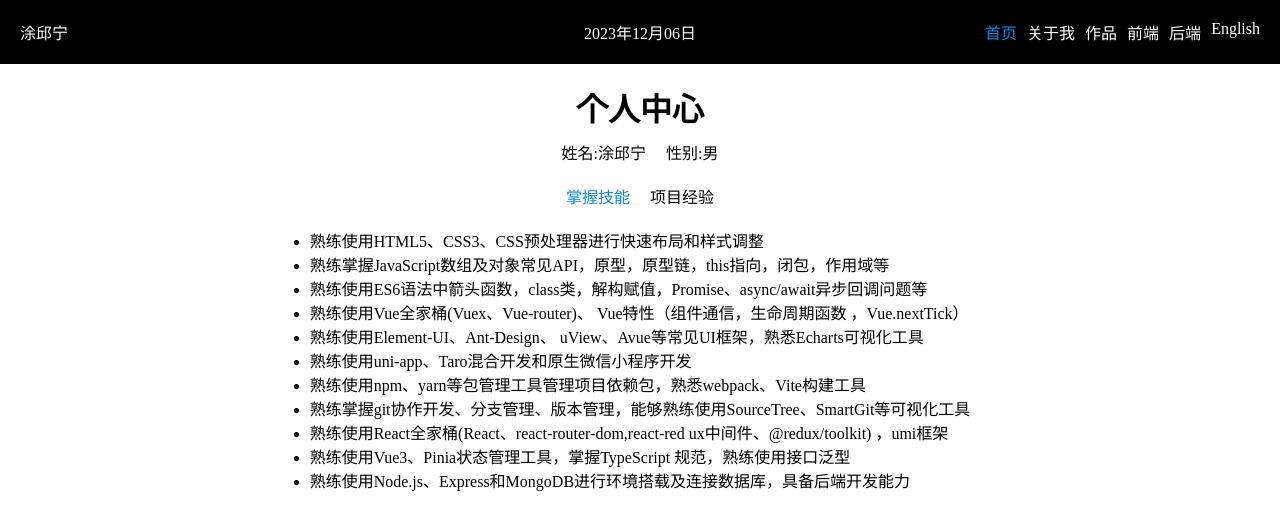
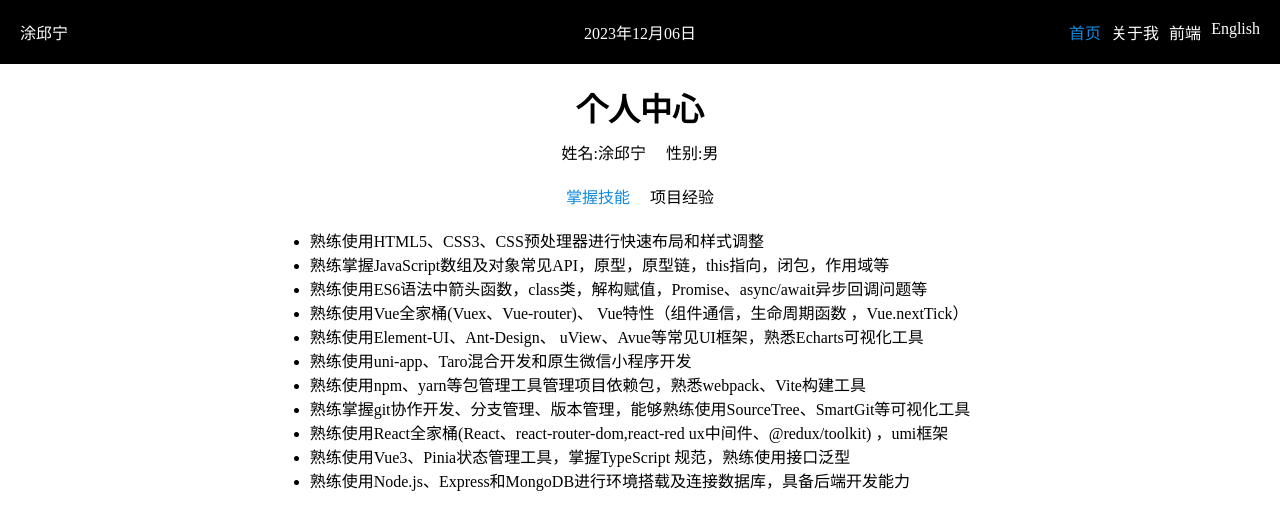
Before and after one commit to tuqiuning/tqn_blog, a React (Vite) app: page /#/home/skill in a window 1280 px wide. Shown: the top 530 px of the page. Built offline with nearby package versions, Linux system fonts and the light colour scheme.

Commit message:
feat：点击顶部左侧logo，导航栏激活的item回到首页

```diff
--- a/src/App.jsx
+++ b/src/App.jsx
@@ -6,6 +6,7 @@ import My from "./pages/My/My.jsx";
 import Index from "./pages/Index/index.jsx";
 import Home from "./pages/Home";
 import About from "./pages/About";
+import Web from './pages/Web';
 import Skill from './pages/Home/components/Skill';
 import Project from './pages/Home/components/Project';
 import "./App.css";
@@ -22,6 +23,7 @@ function App(props) {
             <Route path="project" element={<Project />}></Route>
           </Route>
           <Route path="about" element={<About />}></Route>
+          <Route path="web" element={<Web />}></Route>
 
         </Route>
         <Route path="/my" element={< My/>}></Route>
--- a/src/pages/About/index.jsx
+++ b/src/pages/About/index.jsx
@@ -1,6 +1,7 @@
 import React, { memo,useState,useRef } from 'react';
 import {  Modal,Button,message,Image } from 'antd';
 import { useSelector } from 'react-redux';
+import { GithubOutlined,MailOutlined,WechatOutlined,PhoneOutlined } from '@ant-design/icons';
 import languageCode from '@/utils/language';
 import qrcode from '../../assets/img/wechat_qrcode.png'
 import { AboutWrapper } from './style'
@@ -37,7 +38,7 @@ export default memo(() => {
     navigator.clipboard.writeText(modalContent).then(()=>{
       messageApi.open({
         type:'success',
-        content:`${languageCode.COPY[language]}!`
+        content:`${languageCode.COPYSUCCESS[language]}!`
       })
     })
   }
@@ -64,16 +65,20 @@ export default memo(() => {
   return (
     <AboutWrapper>
       <div className='aboutItem' onClick={()=>showModal('PHONE')} >
-        {languageCode.PHONE[language]}
+      <PhoneOutlined style={{fontSize:"60px"}}/>
+        {/* {languageCode.PHONE[language]} */}
       </div>
       <div className='aboutItem' onClick={()=>showModal('WECHAT')} >
-        {languageCode.WECHAT[language]}
+      <WechatOutlined style={{fontSize:"60px"}}/>
+        {/* {languageCode.WECHAT[language]} */}
       </div>
       <div className='aboutItem' onClick={()=>showModal('EMAIL')} >
-        {languageCode.EMAIL[language]}
+      <MailOutlined style={{fontSize:"60px"}}/>
+        {/* {languageCode.EMAIL[language]} */}
       </div>
       <div className='aboutItem' onClick={()=>showModal('GITHUB')} >
-        {languageCode.GITHUB[language]}
+      <GithubOutlined style={{fontSize:"60px"}}/>
+        {/* {languageCode.GITHUB[language]} */}
       </div>
       <Modal title={modalTitle} footer={null} open={isModalOpen} onCancel={handleCancel} width={400}>
         <p>{modalContent}</p>
--- a/src/pages/Index/components/Header/index.jsx
+++ b/src/pages/Index/components/Header/index.jsx
@@ -9,19 +9,25 @@ import { HeaderWrapper } from './style'
 
 export default memo(() => {
   const [currentDate, setCurrentDate] = useState(new Date());
+  const [activeNavIndex,setActiveNavIndex] = useState(0); //导航栏激活的下标
   const { language } = useSelector((state) => {
     return state.counter
   })
   const navigate = useNavigate();
   const goHome = () => {
-    navigate('/home/skill')
+    navigate('/home/skill');
+    setActiveNavIndex(0);
+  }
+  // 点击导航栏
+  const clickNav = (index) =>{
+    setActiveNavIndex(index);
   }
   return (
     <HeaderWrapper className='header'>
       <div className='header-left' onClick={goHome}>{languageCode.TUQIUNING[language]}</div>
       <div className='header-center'>{dayjs(currentDate).format(`${language === 'zh-CN' ? 'YYYY年MM月DD日' : 'MMM DD,YYYY'}`)}</div>
       <div className='header-right'>
-        <Nav />
+        <Nav activeNavIndex={activeNavIndex} clickNav={(index)=>clickNav(index)}/>
       </div>
     </HeaderWrapper>
   )
--- a/src/pages/Index/components/Nav/index.jsx
+++ b/src/pages/Index/components/Nav/index.jsx
@@ -7,7 +7,7 @@ import languageCode from '@/utils/language';
 import store from '@/store';
 import { changeLanguage } from '@/store/features/counter';
 
-export default memo((props) => {
+export default memo(({activeNavIndex,clickNav}) => {
     const {language} = useSelector((state)=>{
         return state.counter
     })
@@ -17,13 +17,12 @@ export default memo((props) => {
     const tabs = [
         languageCode.HOME,
         languageCode.FORME,
-        languageCode.WORK,
+        // languageCode.WORK,
         languageCode.FRONT,
-        languageCode.END,
+        // languageCode.END,
         languageCode.LANG,
     ]
     const [excessPhone, setExcessPhone] = useState(innerWidth >= 750); //是否大于750
-    const [currentIndex,setCurrentIndex] = useState(0); //tabs下标
     const [isOpen, setIsOpen] = useState(false); //是否打开菜单弹窗
     const [searchValue,setSearchValue] = useState(''); //搜索
     const navigate = useNavigate();
@@ -48,12 +47,12 @@ export default memo((props) => {
     // 切换tab
     const changeTab = (path,index) => {
         console.log(path);
-        if(index === 5){
+        if(!path){
             dispatch(changeLanguage(language === 'zh-CN'?'en-US':'zh-CN'))
             return
         }
         navigate(path)
-        setCurrentIndex(index)
+        clickNav(index)
     }
     const goSearch = () => {
         console.log(searchValue);
@@ -65,7 +64,7 @@ export default memo((props) => {
 
     }
     return (
-        <Container isOpen={isOpen} currentIndex={currentIndex}>
+        <Container isOpen={isOpen}>
             {/* <div className='searchBox'>
             <input type="text" value={searchValue} onChange={(e)=>{setSearchValue(e.target.value)}}/>
             <SearchOutlined onClick={goSearch}/>
@@ -74,7 +73,7 @@ export default memo((props) => {
             {
                 excessPhone ? <ul className='tabs'>
                     {tabs.map((item,index) =>{
-                        return <li key={index} className={currentIndex === index ? 'active':'null'} onClick={()=>{changeTab(item.path,index)}}>{item.name[language]}</li>
+                        return <li key={index} className={activeNavIndex === index ? 'active':'null'} onClick={()=>{changeTab(item.path,index)}}>{item.name[language]}</li>
                     })}
                 </ul> : <div onClick={showModal} className='icon'>
                     {
@@ -85,7 +84,7 @@ export default memo((props) => {
             <div className='modal' style={{ display:`${excessPhone ? 'none':'block'}`}}>
                     <ul className='tabs-modal'>
                     {tabs.map((item,index) =>{
-                        return <li key={index} className={currentIndex === index ? 'active':'null'} onClick={()=>{changeTab(item.path,index)}}>{item.name[language]}</li>
+                        return <li key={index} className={activeNavIndex === index ? 'active':'null'} onClick={()=>{changeTab(item.path,index)}}>{item.name[language]}</li>
                     })}
                     </ul>
 
--- /dev/null
+++ b/src/pages/Web/index.jsx
@@ -0,0 +1,9 @@
+import React, { memo } from 'react'
+
+export default memo(() => {
+  return (
+    <div>
+      <h1>前端</h1>
+    </div>
+  )
+})
--- a/src/utils/language.js
+++ b/src/utils/language.js
@@ -30,7 +30,7 @@ const FRONT = {
         "zh-CN": '前端',
         "en-US": 'Front'
     },
-    path:'/bbb'
+    path:'/web'
 
 }
 const END = {
@@ -45,9 +45,7 @@ const LANG = {
     name:{
         "zh-CN": 'English',
         "en-US": '中文'
-    },
-    path:'/ddd'
-
+    }
 }
 const CENTER = {
     "zh-CN": '个人中心',
@@ -82,7 +80,7 @@ const WECHAT = {
     "en-US": 'WeChat'
 }
 const EMAIL = {
-    "zh-CN": '电子邮件',
+    "zh-CN": '邮箱',
     "en-US": 'Email'
 }
 const GITHUB = {
@@ -92,6 +90,10 @@ const GITHUB = {
 const COPY = {
     "zh-CN": '复制',
     "en-US": 'copy'
+}
+const COPYSUCCESS = {
+    "zh-CN": '复制成功',
+    "en-US": 'Copy successfully'
 }
 const SAVE = {
     "zh-CN": '保存二维码',
@@ -119,6 +121,7 @@ export default {
     WECHAT,
     EMAIL,
     COPY,
+    COPYSUCCESS,
     SAVE,
     GITHUB,
     OPENLINK
```
